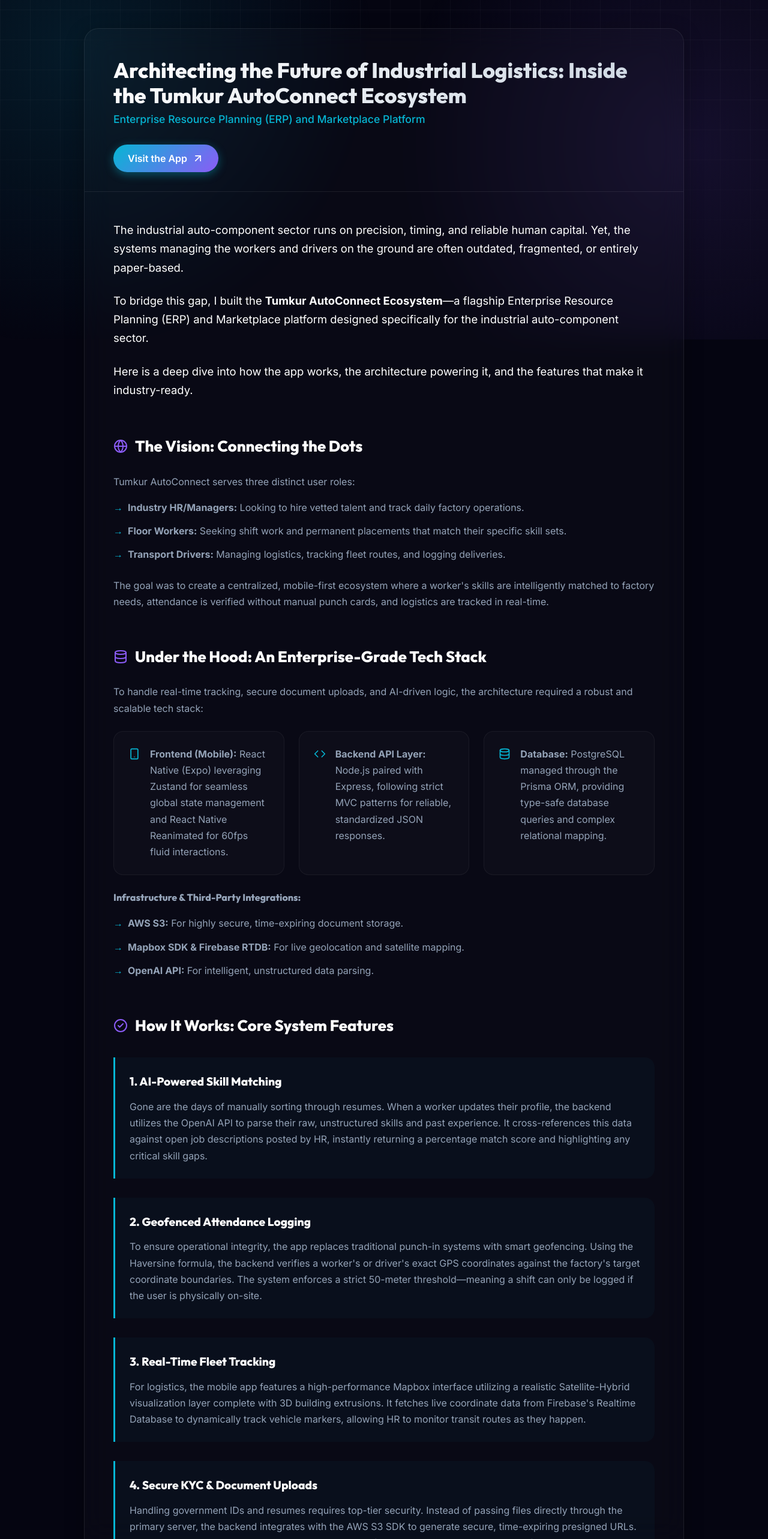
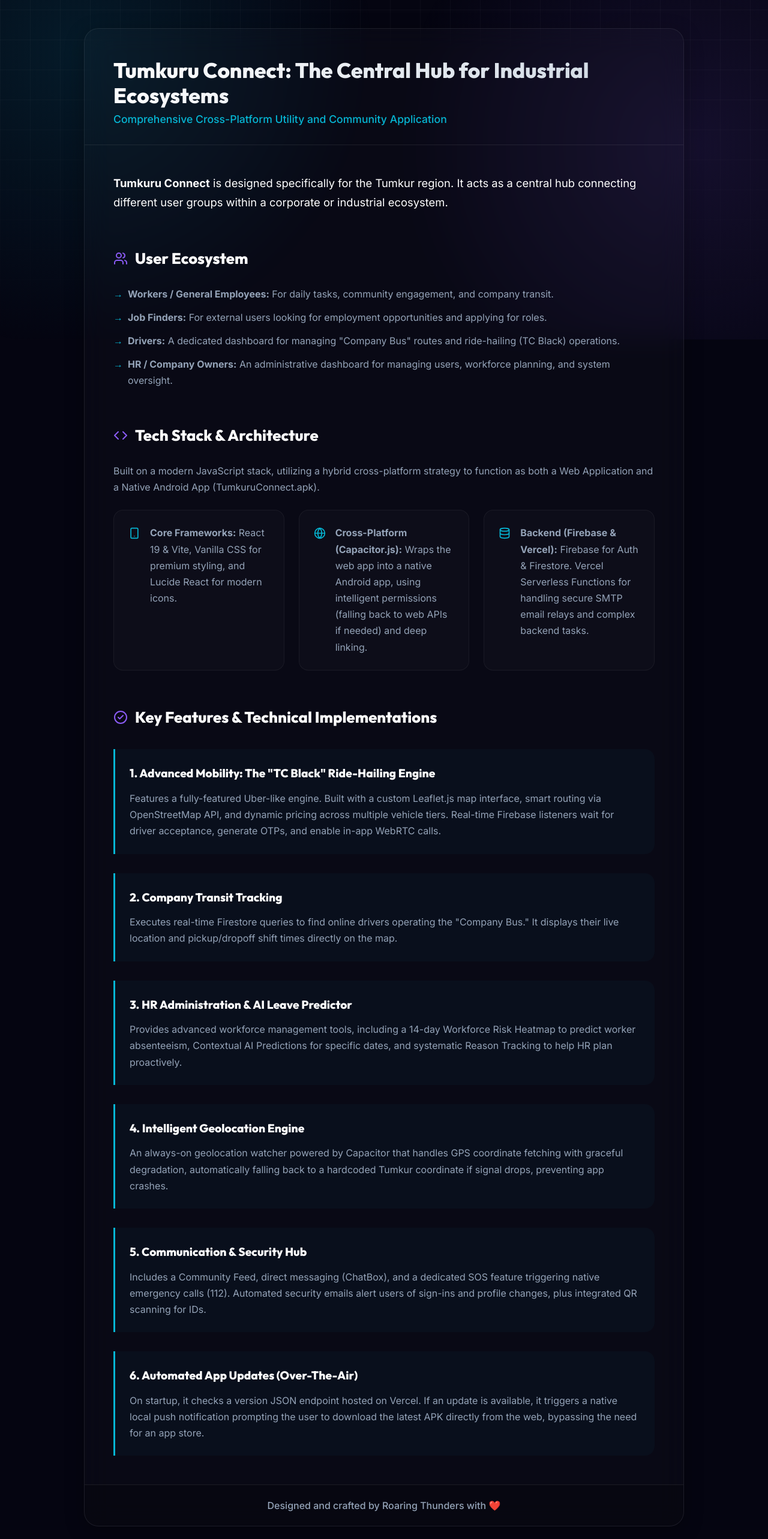
Before and after one commit to shreyasr8thb-svg/roaring-thunders, a React (Vite) app: page /projects in a window 1280 px wide. Shown: the part 234-2800 px from the top of the page at 60% size. Built offline with nearby package versions, Linux system fonts and the light colour scheme.

Commit message:
Add Tumkuru Connect project details

```diff
--- a/src/data/team.js
+++ b/src/data/team.js
@@ -5,7 +5,7 @@
     role: "Electronics & Communication Engineer",
     institute: "K.S. Institute of Technology",
     email: "shreyasr8thb@gmail.com",
-    phone: "9972938188",
+    phone: "+919972938188",
     linkedin: "https://linkedin.com/in/shreyas-r-kowshik-894ba3205",
     location: "Bengaluru",
     photo: "/shreyas.jpg", // Place the image in the 'public' folder named 'shreyas.jpg'
--- a/src/pages/Projects.jsx
+++ b/src/pages/Projects.jsx
@@ -1,6 +1,6 @@
 import React from 'react';
 import { motion } from 'framer-motion';
-import { ArrowUpRight, Code, Database, Globe, Smartphone, Lock, Map, CheckCircle2 } from 'lucide-react';
+import { ArrowUpRight, Code, Database, Globe, Smartphone, Lock, Map, CheckCircle2, Users } from 'lucide-react';
 
 const Projects = () => {
   return (
@@ -11,6 +11,93 @@
           Explore the cutting-edge ecosystems and applications we've built.
         </p>
       </div>
+
+      <motion.div
+        className="project-card"
+        initial={{ opacity: 0, y: 40 }}
+        animate={{ opacity: 1, y: 0 }}
+        transition={{ type: "spring", stiffness: 80, damping: 15 }}
+        style={{ marginBottom: '3rem' }}
+      >
+        <div className="project-header">
+          <div>
+            <h2 className="project-title">Tumkuru Connect: The Central Hub for Industrial Ecosystems</h2>
+            <p className="project-subtitle">Comprehensive Cross-Platform Utility and Community Application</p>
+          </div>
+        </div>
+
+        <div className="project-content">
+          <p className="project-intro">
+            <strong>Tumkuru Connect</strong> is designed specifically for the Tumkur region. It acts as a central hub connecting different user groups within a corporate or industrial ecosystem.
+          </p>
+          <div className="project-section">
+            <h3><Users size={24} className="section-icon" /> User Ecosystem</h3>
+            <ul className="project-list">
+              <li><strong>Workers / General Employees:</strong> For daily tasks, community engagement, and company transit.</li>
+              <li><strong>Job Finders:</strong> For external users looking for employment opportunities and applying for roles.</li>
+              <li><strong>Drivers:</strong> A dedicated dashboard for managing "Company Bus" routes and ride-hailing (TC Black) operations.</li>
+              <li><strong>HR / Company Owners:</strong> An administrative dashboard for managing users, workforce planning, and system oversight.</li>
+            </ul>
+          </div>
+
+          <div className="project-section">
+            <h3><Code size={24} className="section-icon" /> Tech Stack & Architecture</h3>
+            <p>Built on a modern JavaScript stack, utilizing a hybrid cross-platform strategy to function as both a Web Application and a Native Android App (TumkuruConnect.apk).</p>
+            <div className="tech-stack-grid">
+              <div className="tech-item">
+                <Smartphone size={20} />
+                <span><strong>Core Frameworks:</strong> React 19 & Vite, Vanilla CSS for premium styling, and Lucide React for modern icons.</span>
+              </div>
+              <div className="tech-item">
+                <Globe size={20} />
+                <span><strong>Cross-Platform (Capacitor.js):</strong> Wraps the web app into a native Android app, using intelligent permissions (falling back to web APIs if needed) and deep linking.</span>
+              </div>
+              <div className="tech-item">
+                <Database size={20} />
+                <span><strong>Backend (Firebase & Vercel):</strong> Firebase for Auth & Firestore. Vercel Serverless Functions for handling secure SMTP email relays and complex backend tasks.</span>
+              </div>
+            </div>
+          </div>
+
+          <div className="project-section">
+            <h3><CheckCircle2 size={24} className="section-icon" /> Key Features & Technical Implementations</h3>
+
+            <div className="feature-block">
+              <h4>1. Advanced Mobility: The "TC Black" Ride-Hailing Engine</h4>
+              <p>Features a fully-featured Uber-like engine. Built with a custom Leaflet.js map interface, smart routing via OpenStreetMap API, and dynamic pricing across multiple vehicle tiers. Real-time Firebase listeners wait for driver acceptance, generate OTPs, and enable in-app WebRTC calls.</p>
+            </div>
+
+            <div className="feature-block">
+              <h4>2. Company Transit Tracking</h4>
+              <p>Executes real-time Firestore queries to find online drivers operating the "Company Bus." It displays their live location and pickup/dropoff shift times directly on the map.</p>
+            </div>
+
+            <div className="feature-block">
+              <h4>3. HR Administration & AI Leave Predictor</h4>
+              <p>Provides advanced workforce management tools, including a 14-day Workforce Risk Heatmap to predict worker absenteeism, Contextual AI Predictions for specific dates, and systematic Reason Tracking to help HR plan proactively.</p>
+            </div>
+
+            <div className="feature-block">
+              <h4>4. Intelligent Geolocation Engine</h4>
+              <p>An always-on geolocation watcher powered by Capacitor that handles GPS coordinate fetching with graceful degradation, automatically falling back to a hardcoded Tumkur coordinate if signal drops, preventing app crashes.</p>
+            </div>
+
+            <div className="feature-block">
+              <h4>5. Communication & Security Hub</h4>
+              <p>Includes a Community Feed, direct messaging (ChatBox), and a dedicated SOS feature triggering native emergency calls (112). Automated security emails alert users of sign-ins and profile changes, plus integrated QR scanning for IDs.</p>
+            </div>
+
+            <div className="feature-block">
+              <h4>6. Automated App Updates (Over-The-Air)</h4>
+              <p>On startup, it checks a version JSON endpoint hosted on Vercel. If an update is available, it triggers a native local push notification prompting the user to download the latest APK directly from the web, bypassing the need for an app store.</p>
+            </div>
+          </div>
+        </div>
+
+        <div className="project-footer">
+          Designed and crafted by Roaring Thunders with ❤️
+        </div>
+      </motion.div>
 
       <motion.div
         className="project-card"
```
